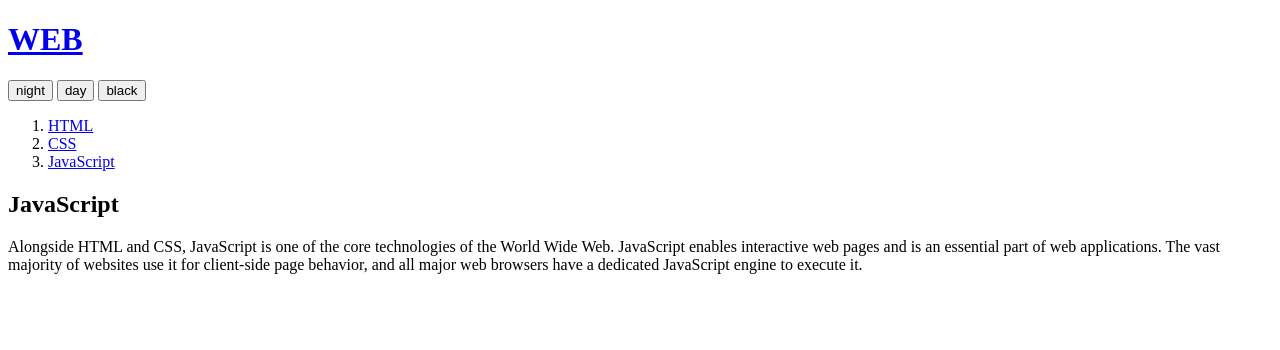
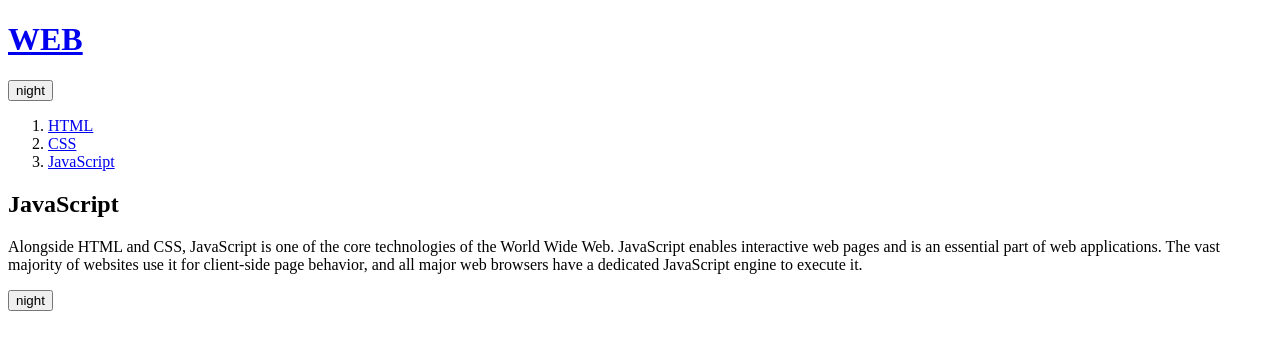
Before and after one commit to leedongmin-dotcom/web1, a plain HTML site: page 3.html in a window 1280 px wide. Drawn offline with Linux system fonts and the light colour scheme.

Commit message:
Add files via upload

```diff
--- a/3.html
+++ b/3.html
@@ -7,15 +7,15 @@
 <body>
   <h1><a href="index.html">WEB</a></h1>
   <input type="button" value="night" onclick="
-    document.querySelector('body').style.backgroundColor='black';
-    document.querySelector('body').style.color='white'; ">
-  <input type="button" value="day" onclick="
-    document.querySelector('body').style.backgroundColor='white';
-    document.querySelector('body').style.color='black';">
-  <input type="button" value="black" onclick="
-    if(document.querySelector('body').dataset.mode==='day'){}
-
-
+    var target = document.querySelector('body');
+    if(this.value==='night'){
+      target.style.backgroundColor='black';
+      target.style.color='white';
+      this.value = 'day';}
+    else {
+      target.style.backgroundColor='white';
+      target.style.color='black';
+      this.value = 'night';}
     ">
     <ol>
       <li><a href="1.html">HTML</a></li>
@@ -26,5 +26,15 @@
     <p>
       Alongside HTML and CSS, JavaScript is one of the core technologies of the World Wide Web. JavaScript enables interactive web pages and is an essential part of web applications. The vast majority of websites use it for client-side page behavior, and all major web browsers have a dedicated JavaScript engine to execute it.
     </p>
+    <input type="button" value="night" onclick="
+      if(this.value==='night'){
+        document.querySelector('body').style.backgroundColor='black';
+        document.querySelector('body').style.color='white';
+        this.value = 'day';}
+      else {
+        document.querySelector('body').style.backgroundColor='white';
+        document.querySelector('body').style.color='black';
+        this.value = 'night';}
+      ">
 </body>
 </html>
```
Also changed, not shown: ex6.html (added, +28 -0 lines).
